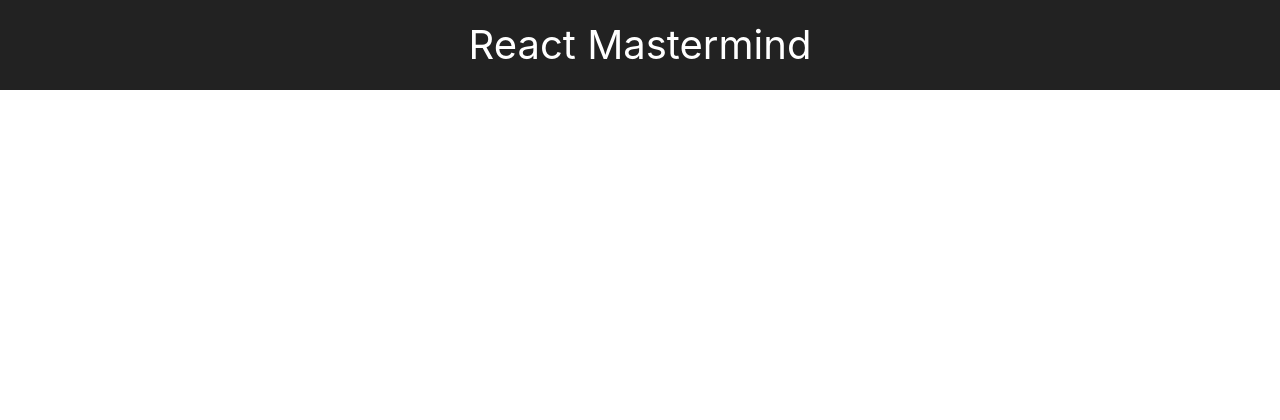
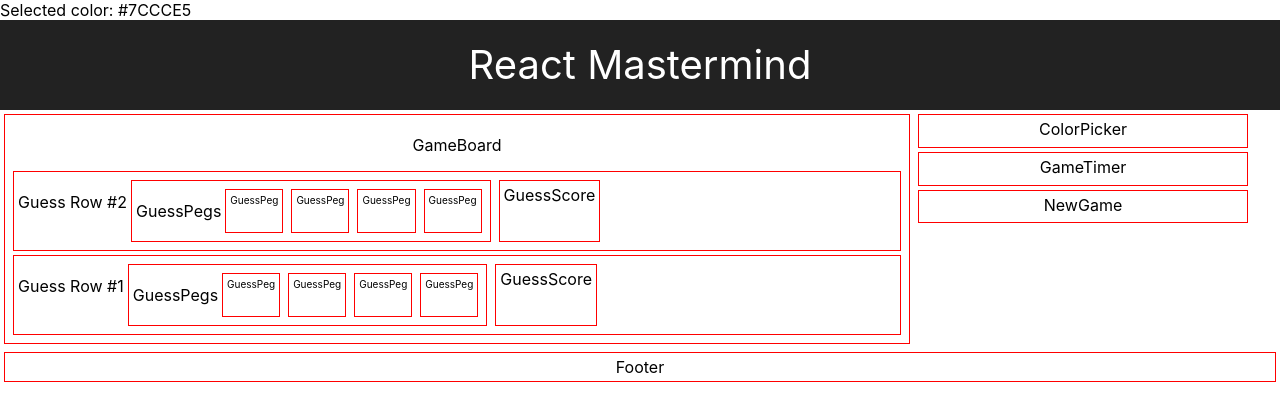
Before and after one commit to drmartirosian/React-Masterminds-Game, a React (Create React App) app: page / in a window 1280 px wide. Shown: the top 420 px of the page. Built offline with nearby package versions, Linux system fonts and the light colour scheme.

Commit message:
State funcs added

```diff
--- a/src/App.css
+++ b/src/App.css
@@ -1,7 +1,8 @@
 .App {
   text-align: center;
+  display: flex;
+  flex-wrap: wrap;
 }
-
 .App-header {
   background-color: #222;
   height: 50px;
@@ -9,4 +10,32 @@
   color: white;
   font-size: 40px;
   text-align: center;
+  width: 100%;
 }
+.footer{
+  width: 100%;
+}
+.component {
+  border: 1px solid red;
+  margin: 4px;
+  padding: 4px;
+}
+.colorpicker, .gametimer, .newgamebutton{
+  width: 100%;
+  height: 10%;
+}
+.sidebar{
+  width: 25%
+}
+.gameboard{
+  width: 70%;
+}
+.gamerow{
+  display: flex;
+}
+.guesspeg{
+  font-size: 10px;
+}
+.guesspegs{
+  display: flex;
+}
--- a/src/App.js
+++ b/src/App.js
@@ -1,14 +1,98 @@
 import React, { Component } from 'react';
 import './App.css';
+import GameBoard from './components/GameBoard'
+import ColorPicker from './components/ColorPicker'
+import GameTimer from './components/GameTimer'
+import NewGameButton from './components/NewGameButton'
+
+const colors = ['#7CCCE5', '#FDE47F', '#E04644', '#B576AD'];
 
 class App extends Component {
+
+
+
+
+  constructor(){
+    // super must be called before accessing 'this'
+    super()
+    // state is an object that holds information
+    // in its properties
+    this.state={
+      selColorIdx: 0,
+      guesses: [],
+      code: this.genCode(),
+    }
+  };
+
+
+
+
+  genCode(){
+    return new Array(4).fill().map(() => Math.floor(Math.random() * colors.length));
+  }
+
+
+
+
+
   render() {
     return (
       <div className="App">
+        Selected color: {colors[this.state.selColorIdx]}
+
         <header className="App-header">React Mastermind</header>
+        <GameBoard />
+        <div className="sidebar">
+          <ColorPicker />
+          <GameTimer />
+          <NewGameButton />
+        </div>
+        <footer className="component footer">Footer</footer>
+
       </div>
     );
   }
 }
 
 export default App;
+
+
+
+
+
+
+
+
+
+
+// import React from 'react';
+// import logo from './logo.svg';
+// import './App.css';
+
+// function App() {
+//   return (
+
+
+//     <div className="App">
+//       <header className="App-header">
+//         <img src={logo} className="App-logo" alt="logo" />
+//         <p>
+//           Edit <code>src/App.js</code> and save to reload.
+//         </p>
+//         <a
+//           className="App-link"
+//           href="https://reactjs.org"
+//           target="_blank"
+//           rel="noopener noreferrer"
+//         >
+//           Learn React
+//         </a>
+//       </header>
+//     </div>
+
+
+
+//   );
+// }
+
+// export default App;
--- a/src/components/GuessPeg.jsx
+++ b/src/components/GuessPeg.jsx
@@ -1,7 +1,7 @@
 import React from 'react';
 
 const GuessPeg = (props) => (
-    <div className='component gamepeg'>
+    <div className='component guesspeg'>
         GuessPeg
     </div>
 );
--- a/src/components/GuessRow.jsx
+++ b/src/components/GuessRow.jsx
@@ -4,7 +4,7 @@
 
 const GuessRow = (props) => (
     <div className='component gamerow'>
-        <p id={`GuessRow-${props.num}`}>GuessRow #{props.num}</p>
+        <p id={`GuessRow-${props.num}`}>Guess Row #{props.num}</p>
         <GuessPegs />
         <GuessScore />
     </div>
```
